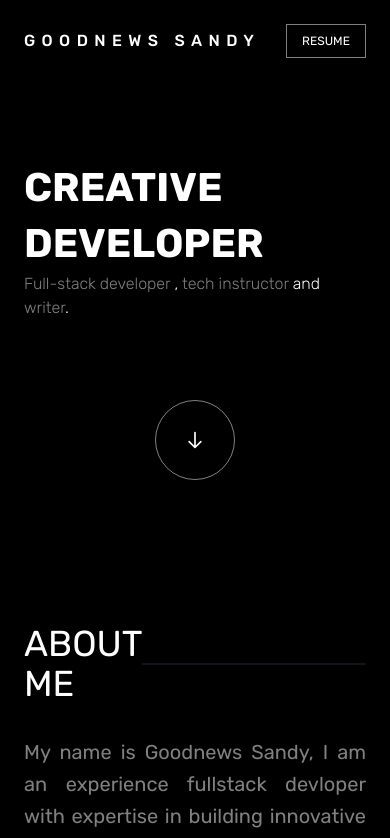
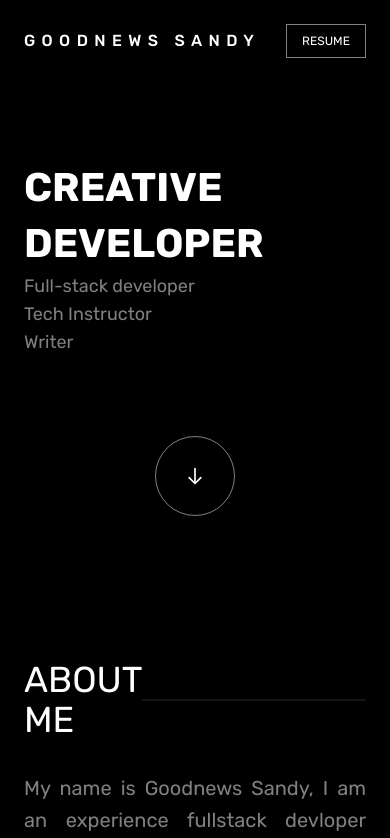
Before and after one commit to sandygudie/sandy_portfolio, a Next.js app: page / in a window 390 px wide. Shown: the top 838 px of the page. Built offline with nearby package versions, Linux system fonts and the light colour scheme.

Commit message:
added new portfolo

```diff
--- a/pages/index.js
+++ b/pages/index.js
@@ -54,10 +54,15 @@ export default function Home() {
                 CREATIVE DEVELOPER
               </h1>
 
-              <p className="w-full md:text-3xl font-light">
+              <p className=" hidden md:block w-full md:text-3xl font-light">
                 <span className="text-gray-100">Full-stack developer</span> ,
                 <span className="text-gray-100"> tech instructor</span> and
                 <span className="text-gray-100"> writer</span>.
+              </p>
+              <p className="md:hidden">
+                <p className="text-lg text-gray-100">Full-stack developer</p>
+                <p className="text-lg text-gray-100"> Tech Instructor</p>
+                <p className="text-lg text-gray-100"> Writer</p>
               </p>
               <div className="flex justify-center mt-20">
                 <a
```
